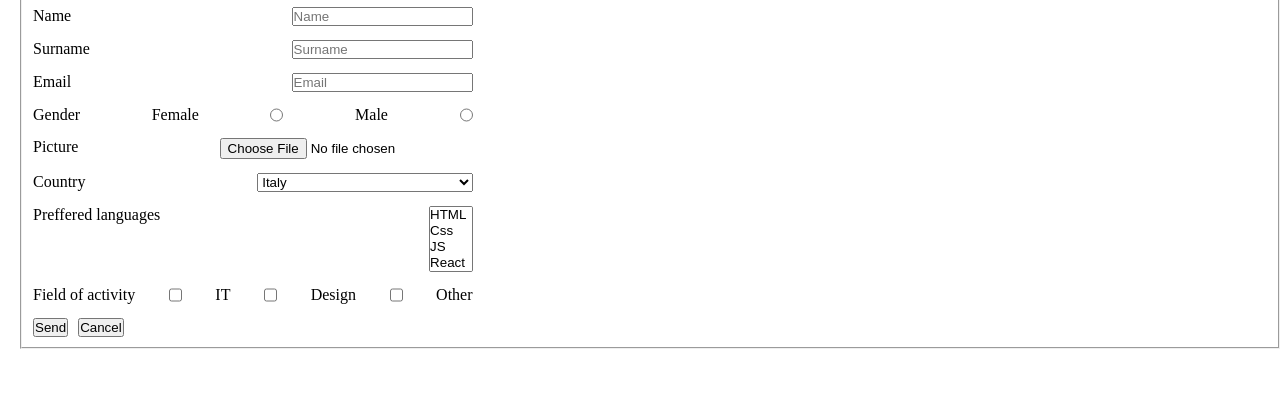
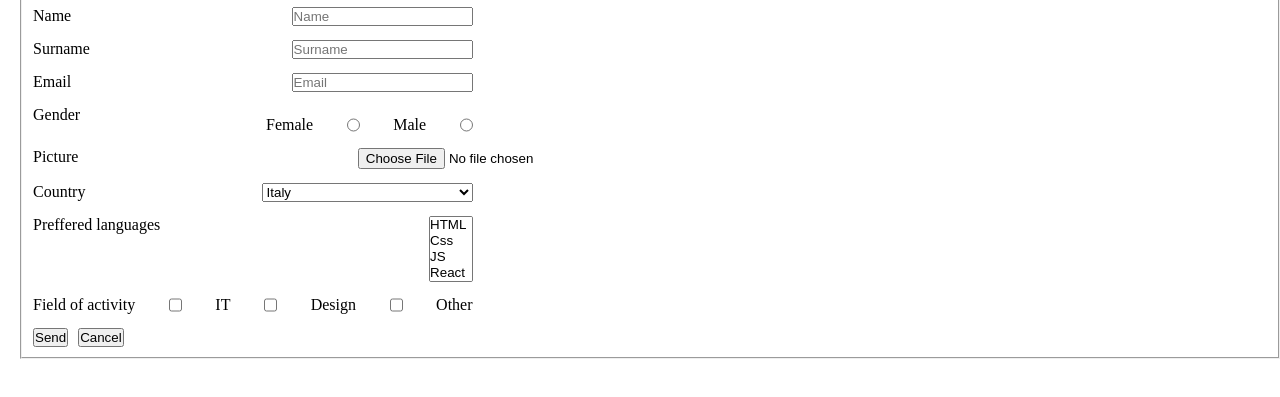
Before and after one commit to MedyThawedy/20220712Lev2_3_html-vertiefung_forms, a plain HTML site: page index.html in a window 1280 px wide. Shown: the part 105-502 px from the top of the page. Drawn offline with Linux system fonts and the light colour scheme.

Commit message:
Second commit

```diff
--- a/assets/css/style.css
+++ b/assets/css/style.css
@@ -12,7 +12,6 @@ body>main>article>form>fieldset {
 
 h1 {
     margin: 20px;
-
 }
 
 body>main>article>form>fieldset div {
@@ -41,5 +40,13 @@ body>main>article>form>fieldset>div.inputBottom {
 }
 
 body>main>article>form>fieldset>div.country>select {
-    width: 49%;
+    width: 48%;
 }
+
+.picture {
+    width: 46%;
+}
+
+body>main>article>form>fieldset>div.gender>div {
+    width: 47%;
+}
--- a/index.html
+++ b/index.html
@@ -34,10 +34,12 @@
                     </div>
                     <div class="gender">
                         <label for="">Gender</label>
-                        <label for="">Female</label>
-                        <input type="radio" name="gender" id="female" value="female">
-                        <label for="">Male</label>
-                        <input type="radio" name="gender" id="male" value="male">
+                        <div>
+                            <label for="">Female</label>
+                            <input type="radio" name="gender" id="female" value="female">
+                            <label for="">Male</label>
+                            <input type="radio" name="gender" id="male" value="male">
+                        </div>
                     </div>
                     <div class="picture">
                         <label for="picture">Picture</label>
```
